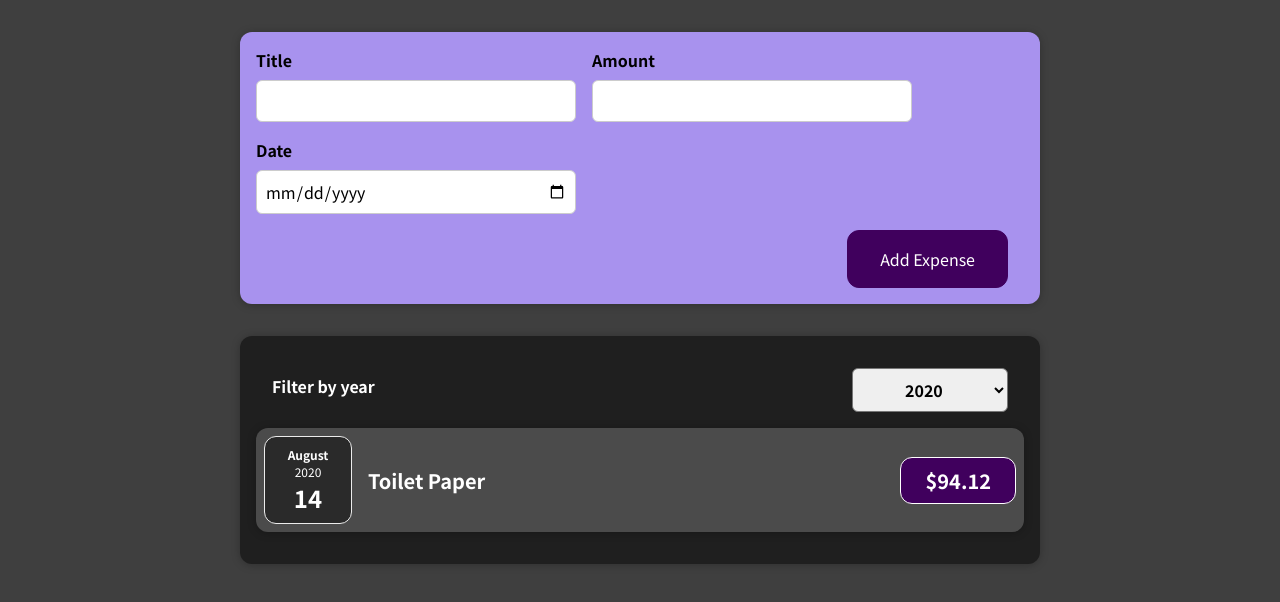
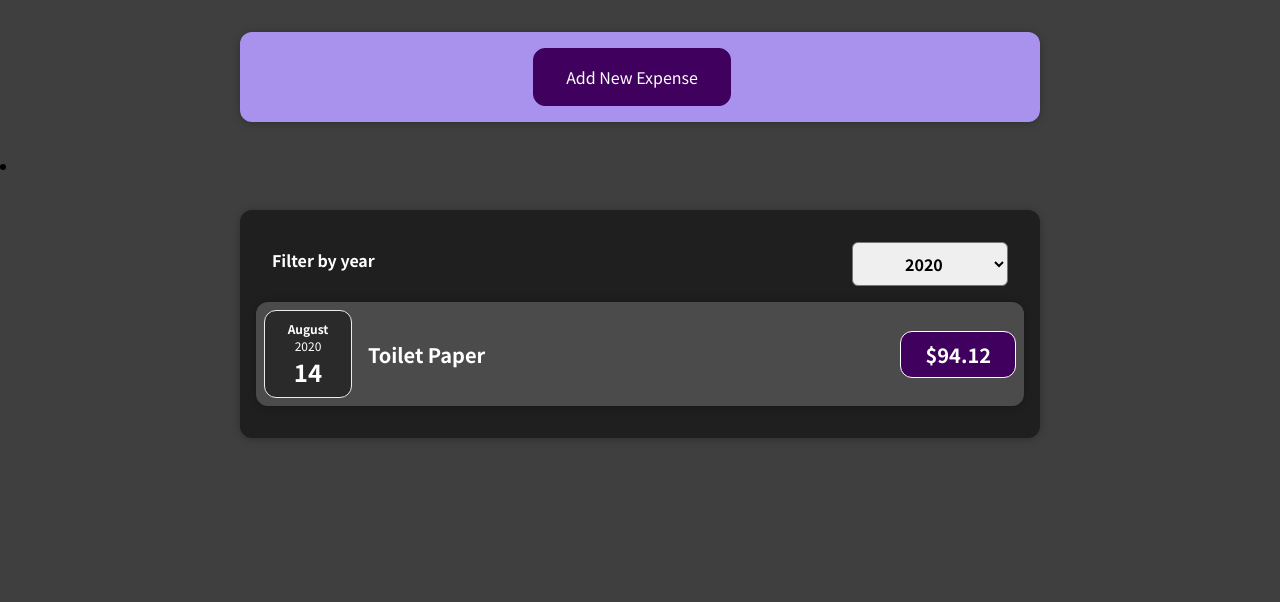
Before and after one commit to karanJ2212/ExpenseTrackerReact, a React (Create React App) app: page / in a window 1280 px wide. Shown: the top 602 px of the page. Built offline with nearby package versions, Linux system fonts and the light colour scheme.

Commit message:
button to show forms

```diff
--- a/src/components/Expenses/Expenses.js
+++ b/src/components/Expenses/Expenses.js
@@ -1,9 +1,9 @@
 import React, { useState } from "react";
 
-import ExpenseItem from "./ExpenseItem";
 import Card from "../UI/Card";
 import ExpensesFilter from "./ExpensesFilter";
 import "./Expenses.css";
+import ExpensesList from "./ExpensesList";
 
 const Expenses = (props) => {
   const [filteredYear, setFilteredYear] = useState("2020");
@@ -16,26 +16,15 @@ const Expenses = (props) => {
   });
 
   return (
-    <div>
+    <li>
       <Card className="expenses">
         <ExpensesFilter
           selected={filteredYear}
           onChangeFilter={filterChangeHandler}
         />
-        {filteredExpense.length === 0 ? (
-          <p style={{ color: "red" }}>no expense found</p>
-        ) : (
-          filteredExpense.map((expense) => (
-            <ExpenseItem
-              key={expense.id}
-              title={expense.title}
-              amount={expense.amount}
-              date={expense.date}
-            />
-          ))
-        )}
+        <ExpensesList item={filteredExpense}></ExpensesList>
       </Card>
-    </div>
+    </li>
   );
 };
 
--- /dev/null
+++ b/src/components/Expenses/ExpensesList.css
@@ -0,0 +1,9 @@
+.expenses-list {
+  list-style: none;
+  padding: 0;
+}
+
+.expenses-list__fallback {
+  color: white;
+  text-align: center;
+}
--- /dev/null
+++ b/src/components/Expenses/ExpensesList.js
@@ -0,0 +1,21 @@
+import React from "react";
+import ExpenseItem from "./ExpenseItem";
+import "./ExpensesList.css";
+
+export default function ExpensesList(props) {
+  if (props.item.length === 0) {
+    return <h2 className="expenses-list__fallback">no expense found</h2>;
+  }
+  return (
+    <ul className="expenses-list">
+      {props.item.map((expense) => (
+        <ExpenseItem
+          key={expense.id}
+          title={expense.title}
+          amount={expense.amount}
+          date={expense.date}
+        />
+      ))}
+    </ul>
+  );
+}
--- a/src/components/NewExpense/ExpenseForm.js
+++ b/src/components/NewExpense/ExpenseForm.js
@@ -87,7 +87,12 @@ const ExpenseForm = (props) => {
         </div>
       </div>
       <div className="new-expense__actions">
-        <button type="submit">Add Expense</button>
+        <button type="button" onClick={props.oncancel}>
+          Cancel
+        </button>
+        <button type="submit" onClick={submitHandler}>
+          Add Expense
+        </button>
       </div>
     </form>
   );
--- a/src/components/NewExpense/NewExpense.js
+++ b/src/components/NewExpense/NewExpense.js
@@ -1,20 +1,36 @@
-import React from 'react';
+import React, { useState } from "react";
 
-import ExpenseForm from './ExpenseForm';
-import './NewExpense.css';
+import ExpenseForm from "./ExpenseForm";
+import "./NewExpense.css";
 
 const NewExpense = (props) => {
   const saveExpenseDataHandler = (enteredExpenseData) => {
     const expenseData = {
       ...enteredExpenseData,
-      id: Math.random().toString()
+      id: Math.random().toString(),
     };
     props.onAddExpense(expenseData);
+    setisEditing(false);
   };
+  const [isEditing, setisEditing] = useState(false);
 
+  const iseditingHandler = () => {
+    setisEditing(true);
+  };
+  const oncancelHandler = () => {
+    setisEditing(false);
+  };
   return (
-    <div className='new-expense'>
-      <ExpenseForm onSaveExpenseData={saveExpenseDataHandler} />
+    <div className="new-expense">
+      {!isEditing && (
+        <button onClick={iseditingHandler}>Add New Expense</button>
+      )}
+      {isEditing && (
+        <ExpenseForm
+          onSaveExpenseData={saveExpenseDataHandler}
+          oncancel={oncancelHandler}
+        />
+      )}
     </div>
   );
 };
```
